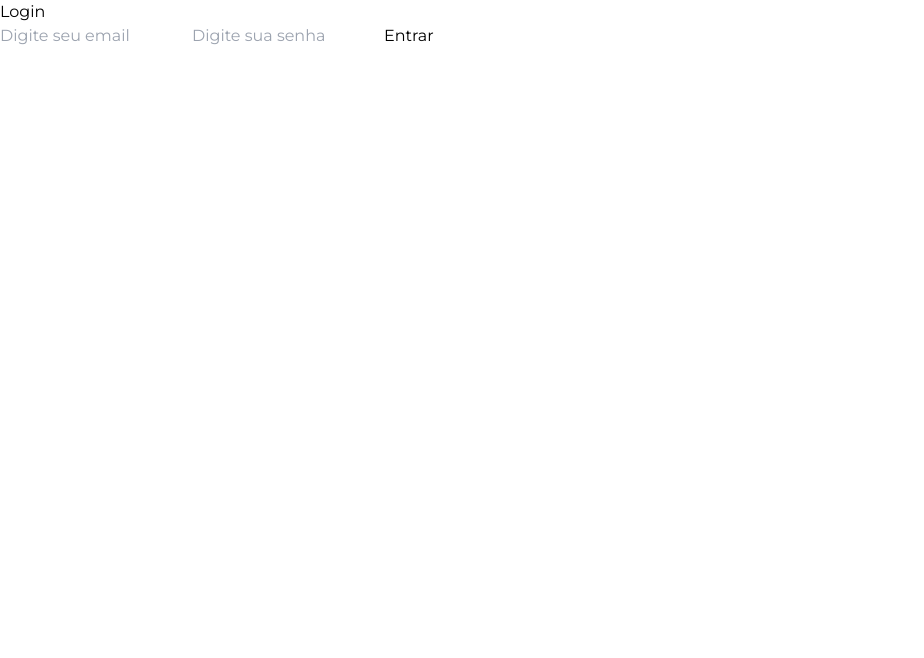
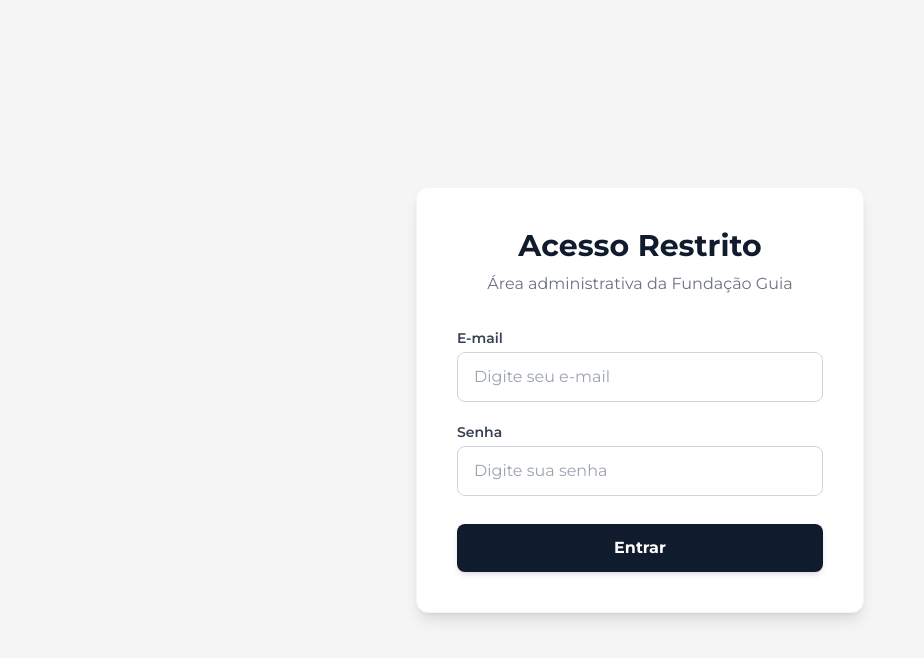
Before and after one commit to MiguelVitorOV/fundacao_guia, a React (Vite) app: page /login in a window 1280 px wide. Shown: the top 658 px of the page, without its empty margins (0-924 px from the left). Built offline with nearby package versions, Linux system fonts and the light colour scheme; no server answers.

Commit message:
design: estiliza LoginPage

```diff
--- a/src/pages/LoginPage.jsx
+++ b/src/pages/LoginPage.jsx
@@ -39,25 +39,55 @@
     }, [user])
 
     return (
+        <div className="min-h-screen bg-neutral-100 flex flex-col justify-center items-center px-4">
+            <div className="bg-white p-10 rounded-xl shadow-lg w-full max-w-md border border-gray-100">
+                <div className="text-center mb-8">
+                    <h1 className="text-3xl font-extrabold text-blue-800">Acesso Restrito</h1>
+                    <p className="text-gray-500 mt-2">Área administrativa da Fundação Guia</p>
+                </div>
+
+                <form onSubmit={handleSubmit} className="flex flex-col gap-5">
                     <div>
-            <h1>Login</h1>
-            <form onSubmit={handleSubmit}>
+                        <label className="block text-sm font-semibold text-gray-700 mb-1" htmlFor="email">
+                            E-mail
+                        </label>
                         <input
+                            id="email"
                             name="email"
                             value={form.email}
                             onChange={handleChange}
-                    placeholder="Digite seu email"
+                            placeholder="Digite seu e-mail"
                             type="email"
+                            className="w-full px-4 py-3 rounded-lg border border-gray-300 focus:outline-none focus:ring-2 focus:ring-blue-800 focus:border-transparent transition-all"
+                            required
                         />
+                    </div>
+
+                    <div>
+                        <label className="block text-sm font-semibold text-gray-700 mb-1" htmlFor="password">
+                            Senha
+                        </label>
                         <input
+                            id="password"
                             name="password"
                             value={form.password}
                             onChange={handleChange}
                             placeholder="Digite sua senha"
                             type="password"
+                            className="w-full px-4 py-3 rounded-lg border border-gray-300 focus:outline-none focus:ring-2 focus:ring-blue-800 focus:border-transparent transition-all"
+                            required
                         />
-                <button type="submit">Entrar</button>
+                    </div>
+
+                    <button
+                        type="submit"
+                        className="w-full mt-2 bg-blue-800 text-white font-bold py-3 px-4 rounded-lg hover:bg-blue-700 focus:outline-none focus:ring-4 focus:ring-blue-800/30 transition-all shadow-md"
+                    >
+                        Entrar
+                    </button>
                 </form>
+            </div>
+
             {popup.isOpen && (
                 <PopUp
                     erro={popup.erro}
```
Lines whose indentation alone changed are shown as unchanged.
